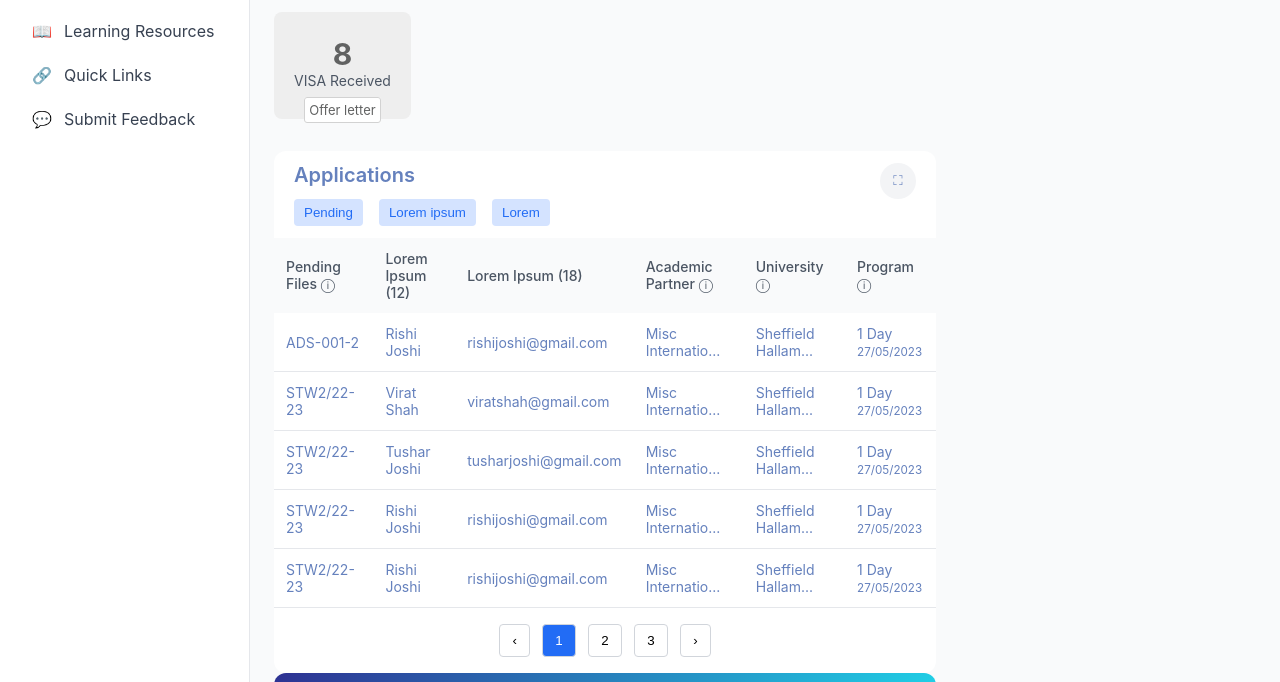
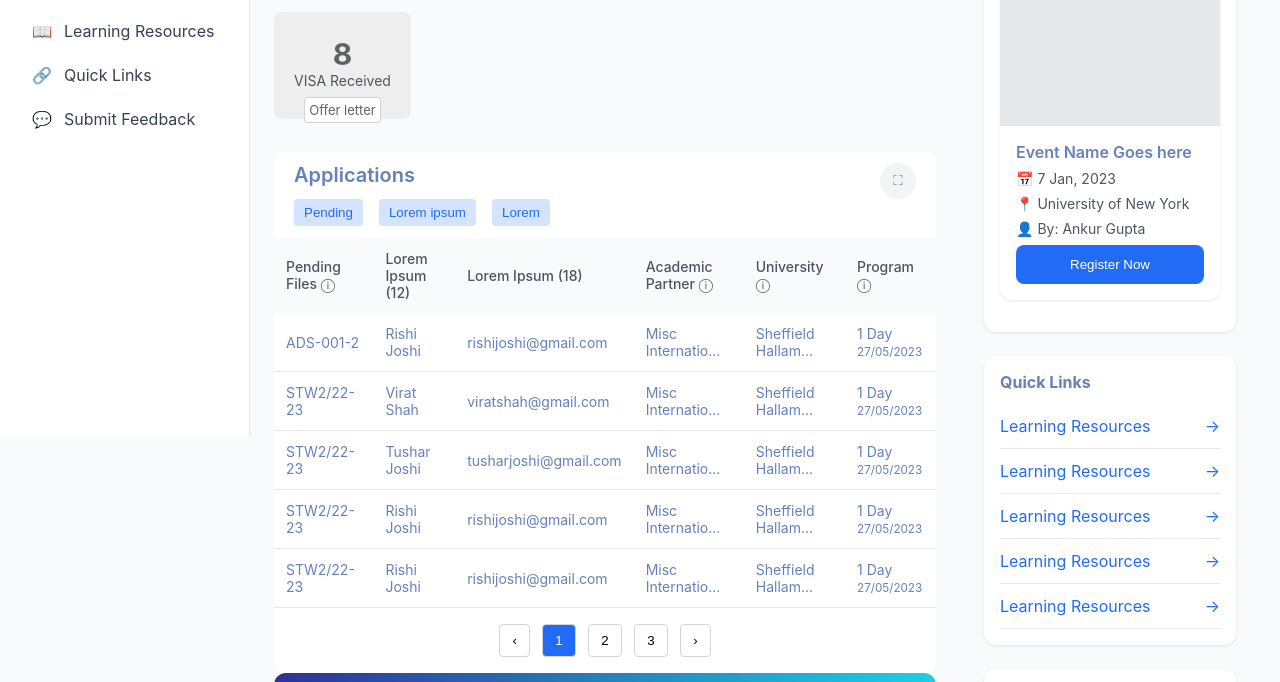
Before and after one commit to RitikBokre/course-finder, a plain HTML site: page index.html in a window 1280 px wide. Shown: the part 367-1049 px from the top of the page. Drawn offline with Linux system fonts and the light colour scheme.

Commit message:
Update style.css

```diff
--- a/style.css
+++ b/style.css
@@ -142,7 +142,6 @@ body {
 /* Layout */
 .container {
   display: flex;
-  flex-direction: column;
   min-height: calc(100vh - 64px);
 }
 
@@ -155,7 +154,7 @@ body {
   position: fixed;
   left: -250px;
   top: 64px;
-  /* height: calc(100vh - 64px); */
+  height: calc(100vh - 64px);
   transition: left 0.3s;
   z-index: 50;
   overflow-y: auto;
@@ -349,7 +348,7 @@ body {
   font-weight: 600;
 }
 
-.button-wrapper {
+.button-wrapper{
   display: flex;
   gap: 16px;
 }
@@ -390,9 +389,9 @@ td {
 
 /* Sidebar Right */
 .sidebar-right {
-  /* width: 300px; */
+  width: 300px;
   padding: 1.5rem;
-  /* display: none; */
+  display: none;
 }
 
 /* News Bulletin */
@@ -571,14 +570,6 @@ td {
   .table-container {
     width: 100%;
   }
-
-  .container {
-    display: grid;
-    grid-template-columns: 250px 1fr;
-  }
-  .sidebar-right{
-    grid-column: 2;
-  }
 }
 
 @media (min-width: 1200px) {
```
